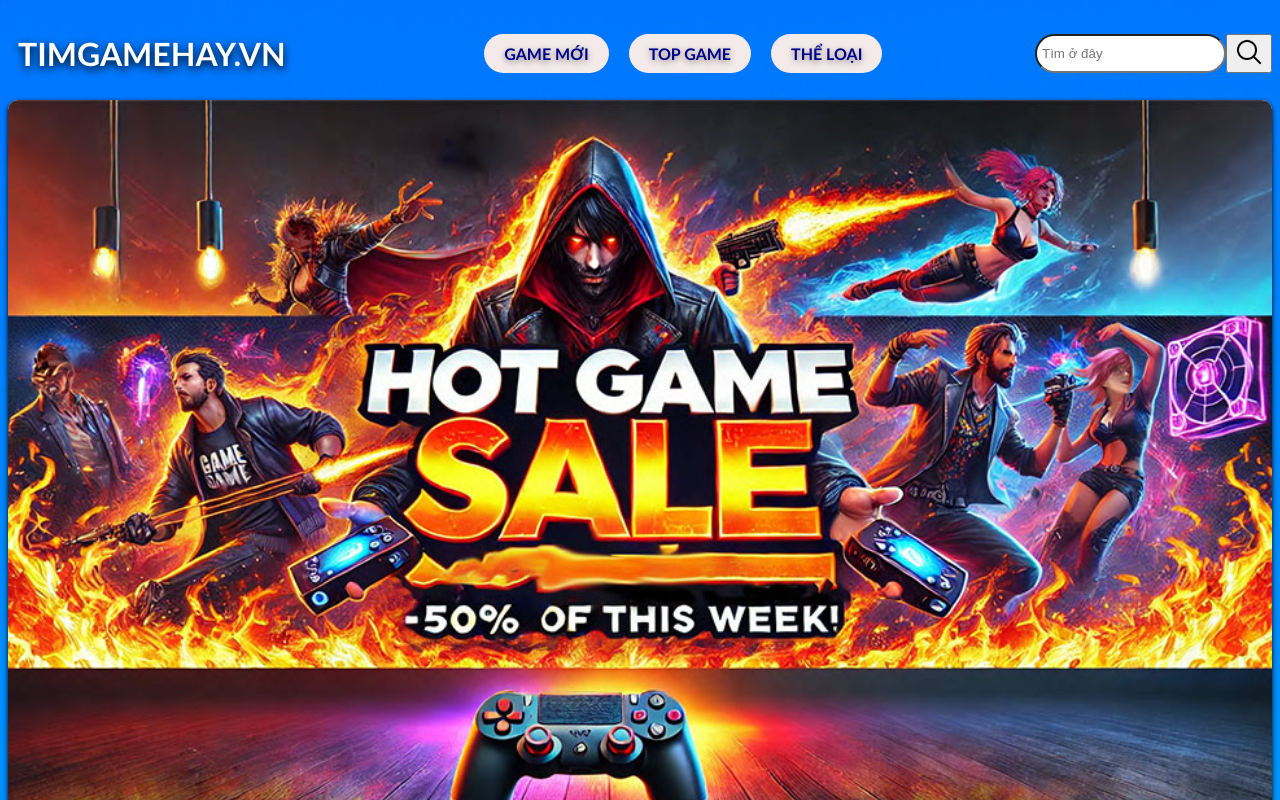
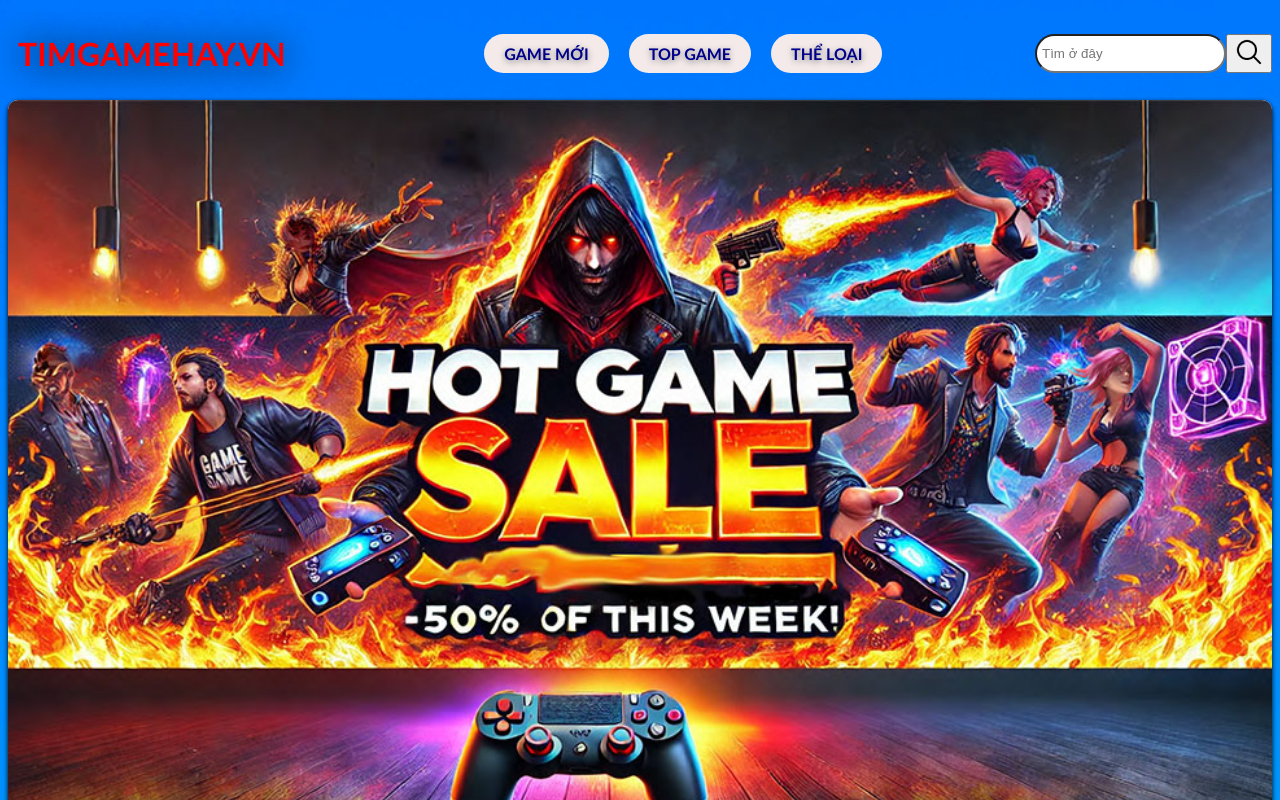
Before and after one commit to minhpd38783/timgamehay.vn, a plain HTML site: page index.html in a window 1280 px wide. In both pictures the pointer is over the link "TIMGAMEHAY.VN". Shown: the top 800 px of the page. Drawn offline with Linux system fonts and the light colour scheme.

Commit message:
trỏ chuột thẻ a thành đỏ có bóng đen

```diff
--- a/style.css
+++ b/style.css
@@ -180,6 +180,11 @@ a {
     color: darkblue;
 }
 
+a:hover {
+    color: red;
+    text-shadow: 0 2px 35px black;
+}
+
 #Games {
     padding: 0;
     margin: 0;
```
Also changed, not shown: 1 other file.
